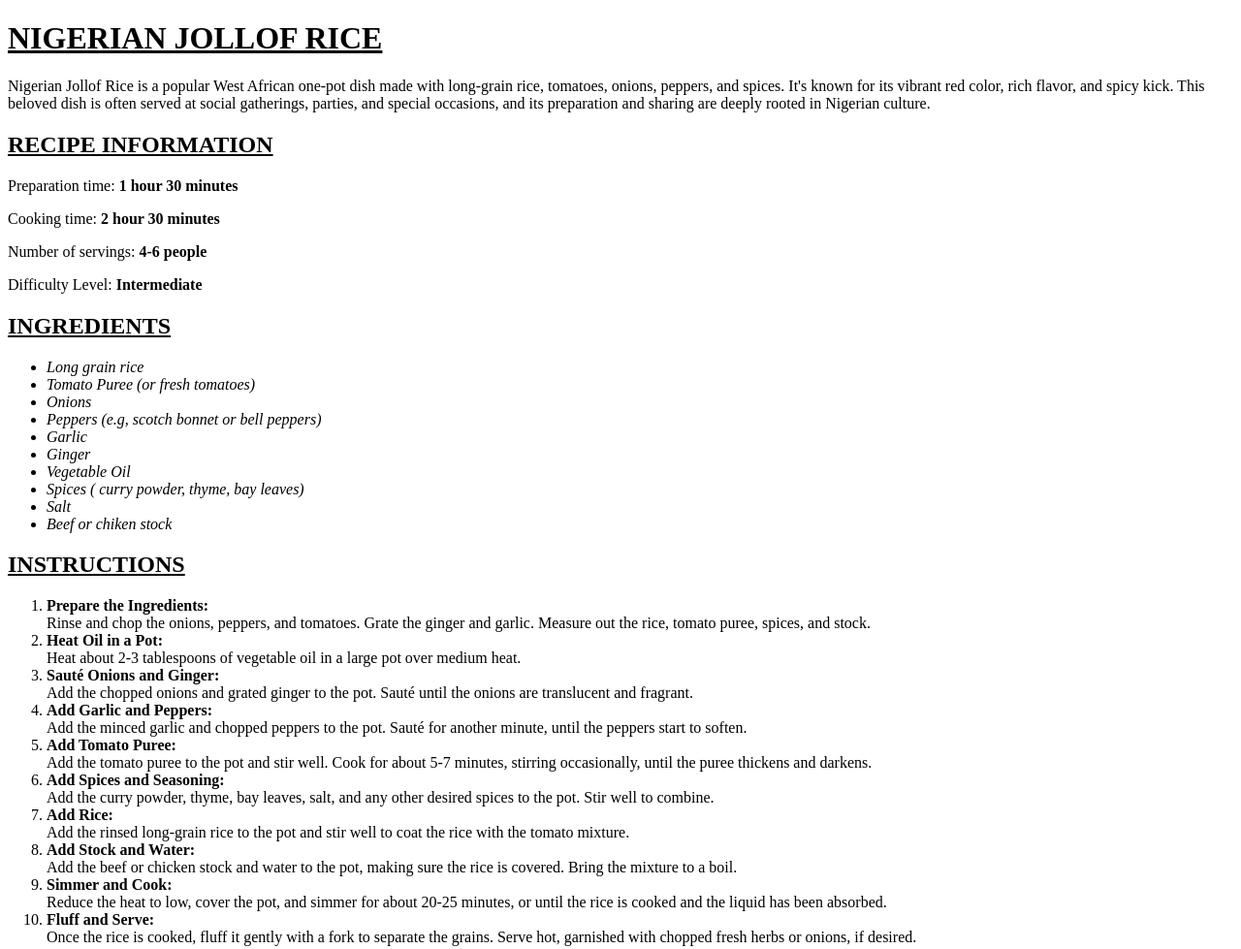
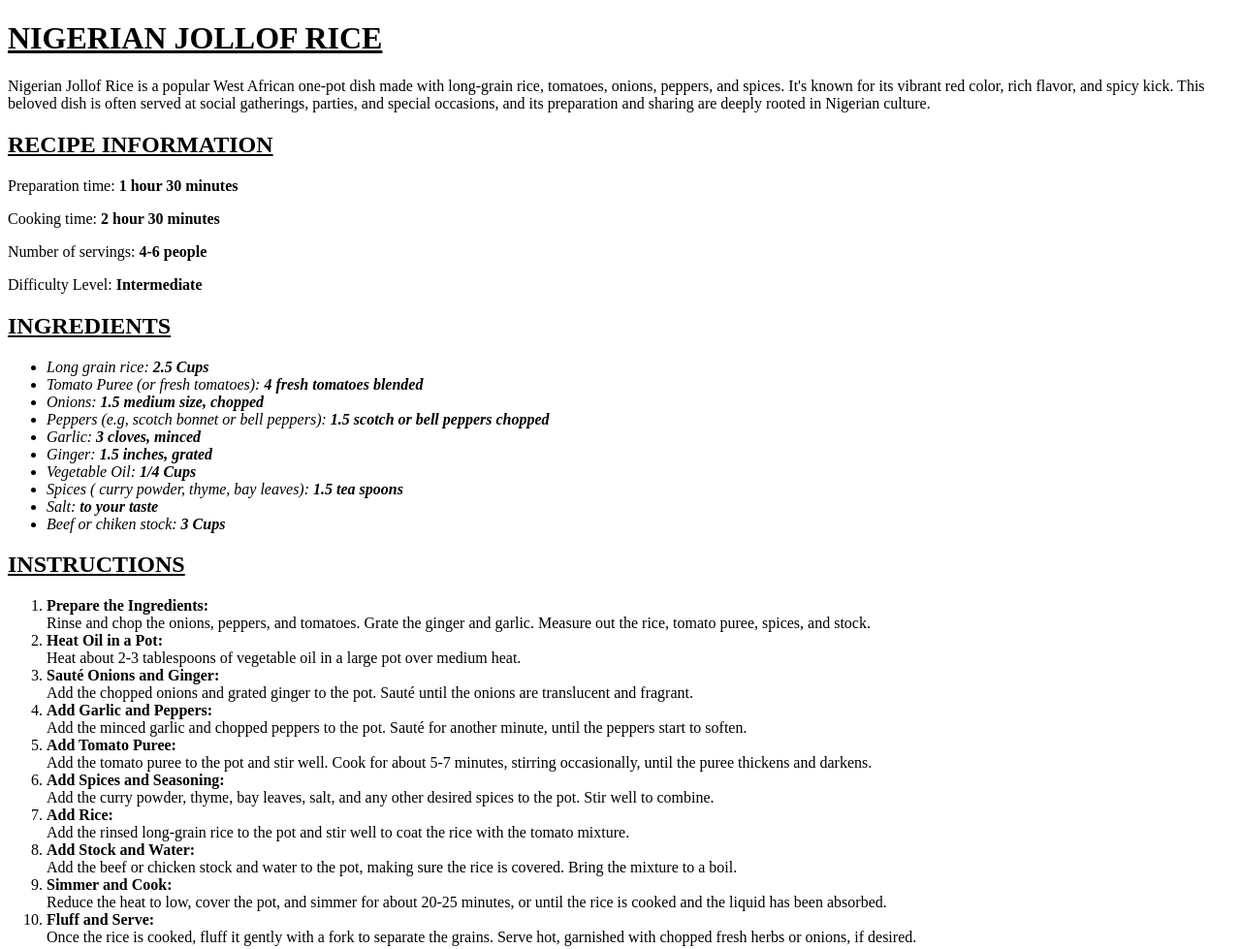
Before and after one commit to Josh-codes165/Alt-school-assignment, a plain HTML site: page index.html in a window 1280 px wide. Shown: the top 979 px of the page at 97% size. Drawn offline with Linux system fonts and the light colour scheme.

Commit message:
updated website

```diff
--- a/index.html
+++ b/index.html
@@ -25,16 +25,16 @@
             <!--This is the Ingredient section-->
             <h2><u>INGREDIENTS</u></h2>
             <ul>
-                <li><i>Long grain rice</i></li>
-                <li><i>Tomato Puree (or fresh tomatoes)</i></li>
-                <li><i>Onions</i></li>
-                <li><i>Peppers (e.g, scotch bonnet or bell peppers)</i></li>
-                <li><i>Garlic</i></li>
-                <li><i>Ginger</i></li>
-                <li><i>Vegetable Oil</i></li>
-                <li><i>Spices ( curry powder, thyme, bay leaves)</i></li>
-                <li><i>Salt</i></li>
-                <li><i>Beef or chiken stock</i></li>
+                <li><i>Long grain rice: <strong>2.5 Cups</strong></i></li>
+                <li><i>Tomato Puree (or fresh tomatoes): <strong>4 fresh tomatoes blended</strong></i></li>
+                <li><i>Onions: <strong>1.5 medium size, chopped</strong></i></li>
+                <li><i>Peppers (e.g, scotch bonnet or bell peppers): <strong>1.5 scotch or bell peppers chopped</strong></i></li>
+                <li><i>Garlic: <strong>3 cloves, minced</strong></i></li>
+                <li><i>Ginger: <strong>1.5 inches, grated</strong></i></li>
+                <li><i>Vegetable Oil: <strong>1/4 Cups</strong></i></li>
+                <li><i>Spices ( curry powder, thyme, bay leaves): <strong>1.5 tea spoons</strong></i></li>
+                <li><i>Salt: <strong>to your taste</strong></i></li>
+                <li><i>Beef or chiken stock: <strong>3 Cups</strong></i></li>
             </ul>
         </section>
         <section>
```
Also changed, not shown: Nigerian jollof rice2.jpg.
